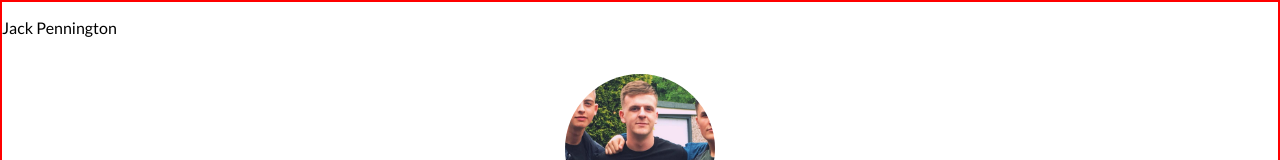
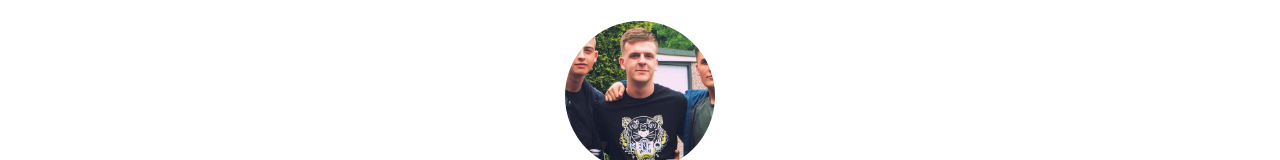
Before and after one commit to JackPennington/JackPennington.github.io, a plain HTML site: page index.html in a window 1280 px wide. Shown: the top 160 px of the page. Drawn offline with nearby package versions, Linux system fonts and the light colour scheme.

Commit message:
test commit

```diff
--- a/index.html
+++ b/index.html
@@ -1,7 +1,6 @@
 
 <!DOCTYPE html>
 <html lang="en-gb">
-    <p> Jack Pennington </p>
 
 <head>
     <meta charset="UTF-8">
--- a/layout.css
+++ b/layout.css
@@ -9,7 +9,7 @@ img {max-width: 100%; height: auto;}
 
 html {
     box-sizing: border-box;
-    border: 2px red solid;
+    /* border: 2px red solid; */
   }
   *, *:before, *:after {
     box-sizing: inherit;
```
